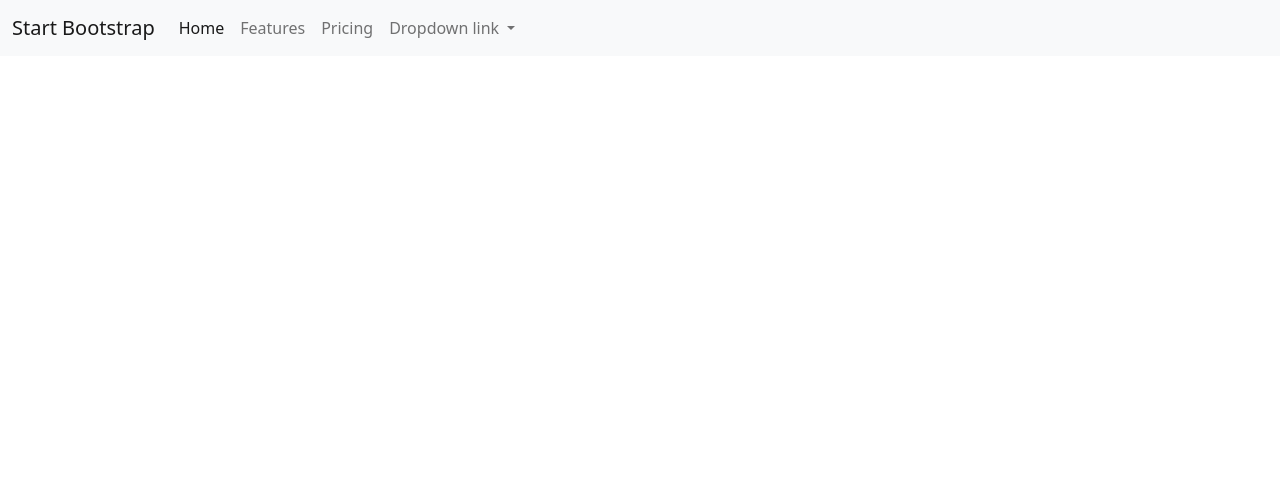
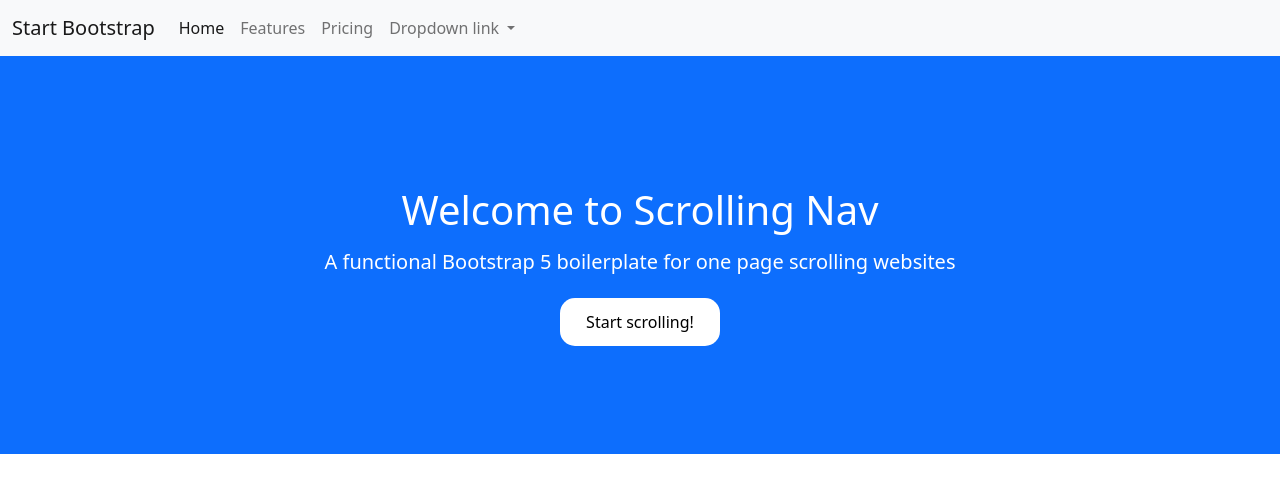
Before and after one commit to ruhidnovruzovv/Group-A, a plain HTML site: page index.html in a window 1280 px wide. Drawn offline with nearby package versions, Linux system fonts and the light colour scheme.

Commit message:
Nergis, finish slide

```diff
--- a/assets/css/style.css
+++ b/assets/css/style.css
@@ -0,0 +1,35 @@
+.welcome{
+    width: 100%;
+    height: 398px;
+    background-color: #0D6EFD;
+    color: white;
+}
+
+.welcome-text{
+    display: flex;
+    flex-direction: column;
+    justify-content: center;
+    align-items: center;
+    gap: 5px;
+}
+
+.welcome-text h1{
+    margin-top: 130px;
+}
+
+.welcome-text p{
+    font-size: 20px;
+}
+
+.welcome-text a{
+    text-decoration: none;
+    color: black;
+}
+
+.scrollbtn{
+    width: 160px;
+    height: 48px;
+    border: none;
+    border-radius: 15px;
+    background-color: white;
+}
--- a/index.html
+++ b/index.html
@@ -46,6 +46,17 @@
         </div>
     </nav>
 
+    <section>
+        <div class="welcome">
+            <div class="welcome-text">
+                <h1>Welcome to Scrolling Nav</h1>
+                <p>A functional Bootstrap 5 boilerplate for one page scrolling websites</p>
+                <button class="scrollbtn"><a href="">Start scrolling!</a></button>
+            </div>
+        </div>
+
+    </section>
+
 
 
     <script src="https://cdn.jsdelivr.net/npm/bootstrap@5.2.3/dist/js/bootstrap.bundle.min.js"
```
